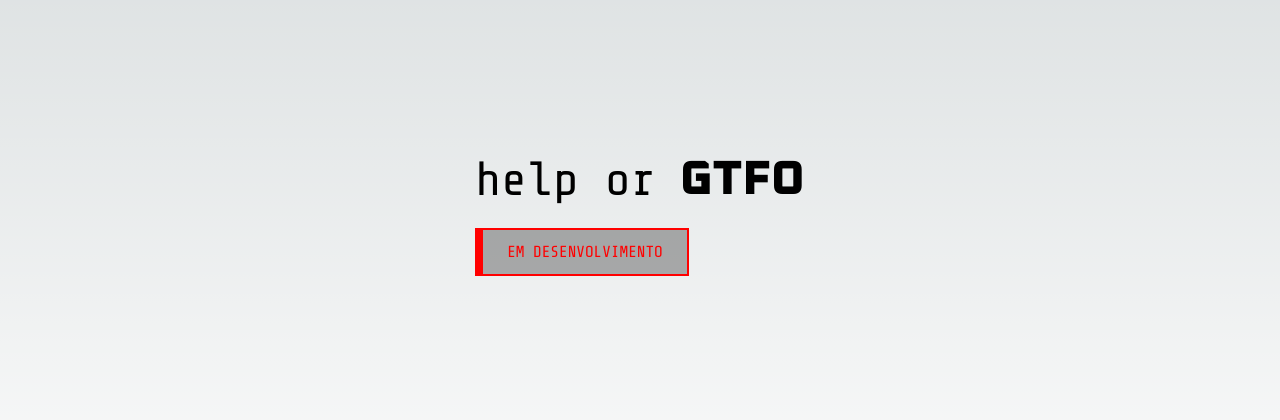
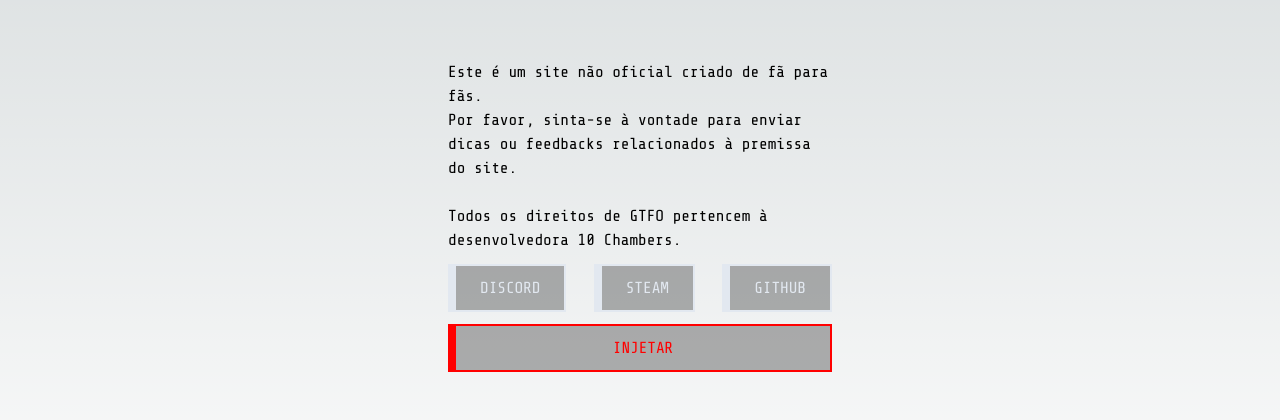
Before and after one commit to vitoraugustto/help-or-gtfo, a Next.js app: page / in a window 1280 px wide. Shown: the part 184-604 px from the top of the page. Built offline with nearby package versions, Linux system fonts and the light colour scheme.

Commit message:
feat: create intro with discord, steam and github

```diff
--- a/src/app/page.tsx
+++ b/src/app/page.tsx
@@ -28,12 +28,37 @@ export default function Home() {
 
   return (
     <main className="flex min-h-screen flex-col items-center justify-center">
-      <div style={parallaxStyle} className="flex flex-col gap-6">
-        <div className="flex flex-row">
-          <p className="text-5xl">help or</p>
-          <p className={`text-5xl ${oxanium.className}`}>&nbsp;&nbsp;GTFO</p>
+      <div style={parallaxStyle}>
+        <div className="flex max-w-sm flex-col gap-3">
+          <p>
+            Este é um site não oficial criado de fã para fãs. <br /> Por favor,
+            sinta-se à vontade para enviar dicas ou feedbacks relacionados à
+            premissa do site.
+            <br />
+            <br /> Todos os direitos de GTFO pertencem à desenvolvedora 10
+            Chambers.
+          </p>
+          <div className="flex flex-row justify-between">
+            <a
+              href="https://discordapp.com/users/259487137672462346"
+              target="_blank"
+            >
+              <Button color="white">Discord</Button>
+            </a>
+            <a
+              href="https://steamcommunity.com/id/Vitor_Augustto"
+              target="_blank"
+            >
+              <Button color="white">Steam</Button>
+            </a>
+            <a href="https://github.com/vitoraugustto" target="_blank">
+              <Button color="white">Github</Button>
+            </a>
+          </div>
+          <Button color="red" fullWidth>
+            Injetar
+          </Button>
         </div>
-        <Button color="red">Em desenvolvimento</Button>
       </div>
     </main>
   );
```
